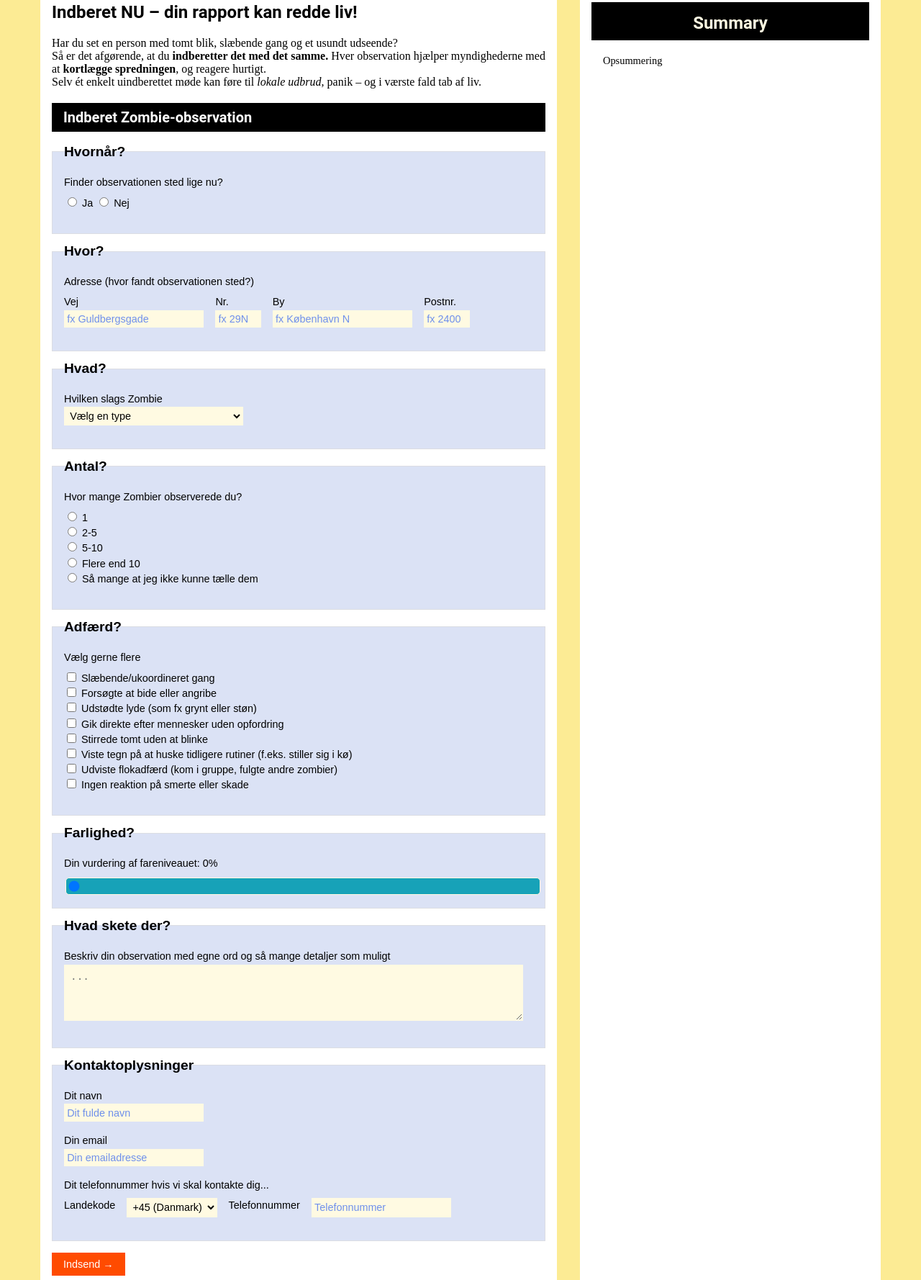
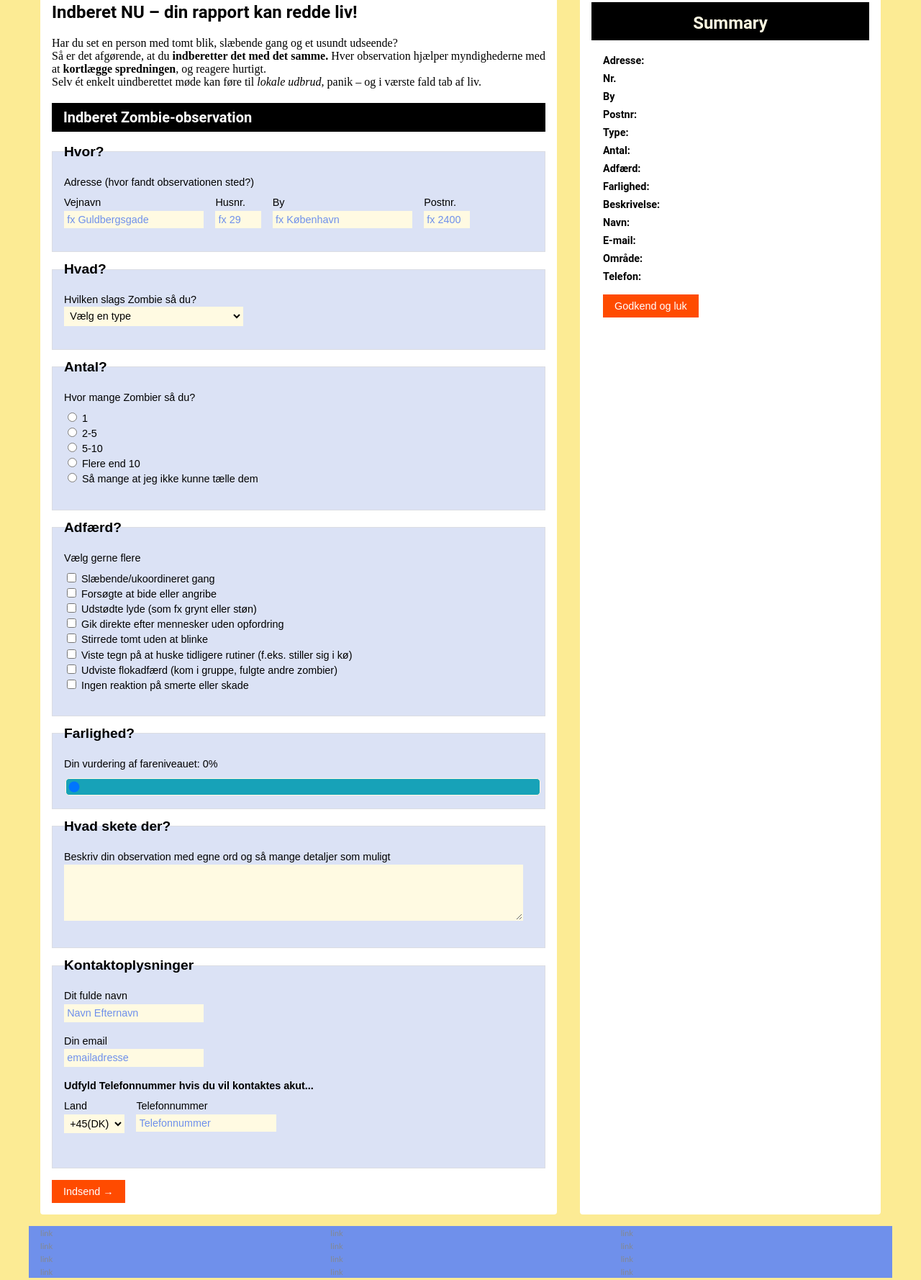
Before and after one commit to kemmKEA/zombie-angreb, a plain HTML site: page register.html in a window 1280 px wide. Shown: the part 160-1938 px from the top of the page at 72% size. Drawn offline with Linux system fonts and the light colour scheme.

Commit message:
Minor updateregister.html

```diff
--- a/register.html
+++ b/register.html
@@ -32,14 +32,15 @@
           <h2>Indberet NU – din rapport kan redde liv!</h2>
           <p>
             Har du set en person med tomt blik, slæbende gang og et usundt udseende?<br />
-            Så er det afgørende, at du <strong>indberetter det med det samme.</strong> Hver observation hjælper myndighederne med at <strong>kortlægge spredningen</strong>, og reagere hurtigt. <br />Selv ét enkelt uindberettet møde kan føre til <em>lokale udbrud</em>, panik – og i værste fald tab af liv.
+            Så er det afgørende, at du <strong>indberetter det med det samme.</strong> Hver observation hjælper myndighederne med at <strong>kortlægge spredningen</strong>, og reagere hurtigt. <br />Selv ét enkelt uindberettet møde kan føre til
+            <em>lokale udbrud</em>, panik – og i værste fald tab af liv.
           </p>
         </article>
         <h3>Indberet Zombie-observation</h3>
 
         <form id="webform">
           <!-- Hvornår -->
-          <fieldset id="when">
+          <!-- <fieldset id="when">
             <legend>Hvornår?</legend>
             <div class="form-group">
               <p>Finder observationen sted lige nu?</p>
@@ -48,7 +49,6 @@
               <input type="radio" id="today-no" name="is-it-today" value="no" required />
               <label for="today-no">Nej</label>
             </div>
-            <!-- Skjult datofelt -->
             <div id="date-field" class="form-group" style="display: none">
               <p>Udfyld venligst dato og klokkeslet for observationen</p>
               <label for="observation-date">Dato</label>
@@ -56,27 +56,27 @@
               <label for="observation-time">Tid</label>
               <input type="time" id="observation-time" name="observation-time" />
             </div>
-          </fieldset>
+          </fieldset> -->
           <!-- Hvor -->
           <fieldset id="where">
             <legend>Hvor?</legend>
             <p>Adresse (hvor fandt observationen sted?)</p>
             <div class="formcontainer">
               <div class="form-group">
-                <label class="blok" for="location-street">Vej</label>
+                <label class="blok" for="location-street">Vejnavn</label>
                 <input id="location-street" name="location-street" type="text" placeholder="fx Guldbergsgade" required />
               </div>
               <div class="form-group">
-                <label class="blok" for="location-number">Nr.</label>
-                <input id="location-number" name="location-number" type="text" placeholder="fx 29N" />
+                <label class="blok" for="location-number">Husnr.</label>
+                <input id="location-number" name="location-number" type="text" placeholder="fx 29" />
               </div>
               <div class="form-group">
                 <label class="blok" for="location_city">By</label>
-                <input id="location_city" name="location_city" type="text" placeholder="fx København N" />
+                <input id="location_city" name="location_city" type="text" placeholder="fx København" required />
               </div>
               <div class="form-group">
                 <label class="blok" for="location-zipcode">Postnr.</label>
-                <input id="location-zipcode" name="location-zipcode" type="text" minlength="4" maxlength="4" placeholder="fx 2400" />
+                <input id="location-zipcode" name="location-zipcode" type="text" pattern="\d{4}" placeholder="fx 2400" />
               </div>
             </div>
           </fieldset>
@@ -85,15 +85,15 @@
             <legend>Hvad?</legend>
             <div class="formcontainer">
               <div class="form-group">
-                <label for="zombie-type">Hvilken slags Zombie</label>
-                <select name="zombie-type" id="zombie-type" required>
+                <label for="zombie-type">Hvilken slags Zombie så du?</label>
+                <select name="zombie-type" id="zombie-type">
                   <option value="" disabled selected>Vælg en type</option>
-                  <option value="klassisk-romero-zombie">Klassisk Romero-Zombie</option>
-                  <option value="loebe-zombie">Løbe-Zombie (Rage Zombie)</option>
-                  <option value="intelligens-zombie">Intelligens-Zombie (Leder-Zombie)</option>
-                  <option value="influencer-zombie">Influencer-Zombie</option>
-                  <option value="mutations-zombie">Mutations-Zombie (Radioaktiv)</option>
-                  <option value="kendis-zombie">Kendis-Zombie</option>
+                  <option value="Klassisk-romero-zombie">Klassisk Romero-Zombie</option>
+                  <option value="Loebe-zombie">Løbe-Zombie (Rage Zombie)</option>
+                  <option value="Intelligens-zombie">Intelligens-Zombie (Leder-Zombie)</option>
+                  <option value="Influencer-zombie">Influencer-Zombie</option>
+                  <option value="Mutations-zombie">Mutations-Zombie (Radioaktiv)</option>
+                  <option value="Kendis-zombie">Kendis-Zombie</option>
                 </select>
               </div>
               <div id="zombie-info"></div>
@@ -104,7 +104,7 @@
             <legend>Antal?</legend>
             <div class="form-group">
               <!-- Section for selecting the number of zombies observed -->
-              <p>Hvor mange Zombier observerede du?</p>
+              <p>Hvor mange Zombier så du?</p>
               <div>
                 <input type="radio" id="zombie-count-1" name="zombie-count" value="1" required />
                 <label for="zombie-count-1">1</label>
@@ -114,15 +114,15 @@
                 <label for="zombie-count-2-5">2-5</label>
               </div>
               <div>
-                <input type="radio" id="zombie-count-many" name="zombie-count" value="many" required />
+                <input type="radio" id="zombie-count-5-10" name="zombie-count" value="5-10" required />
                 <label for="zombie-count-5-10">5-10</label>
               </div>
               <div>
-                <input type="radio" id="zombie-count-many" name="zombie-count" value="many" required />
+                <input type="radio" id="zombie-count-many" name="zombie-count" value="Flere end 10" required />
                 <label for="zombie-count-flere-end-ti">Flere end 10</label>
               </div>
               <div>
-                <input type="radio" id="zombie-count-uncountable" name="zombie-count" value="uncountable" required />
+                <input type="radio" id="zombie-count-uncountable" name="zombie-count" value="Så mange at jeg ikke kunne tælle dem" required />
                 <label for="zombie-count-uncountable">Så mange at jeg ikke kunne tælle dem</label>
               </div>
             </div>
@@ -133,35 +133,35 @@
             <p>Vælg gerne flere</p>
             <div class="form-group">
               <div>
-                <input type="checkbox" id="behavior1" name="behavior" value="ukoordineret-gang" />
+                <input type="checkbox" id="behavior1" name="behavior" value="Slæbende/ukoordineret gang" />
                 <label for="behavior1">Slæbende/ukoordineret gang</label>
               </div>
               <div>
-                <input type="checkbox" id="behavior2" name="behavior" value="bide-angribe" />
+                <input type="checkbox" id="behavior2" name="behavior" value="Forsøgte at bide eller angribe" />
                 <label for="behavior2">Forsøgte at bide eller angribe</label>
               </div>
               <div>
-                <input type="checkbox" id="behavior3" name="behavior" value="lyde-grynt-ston" />
+                <input type="checkbox" id="behavior3" name="behavior" value="Udstødte lyde (som fx grynt eller støn)" />
                 <label for="behavior3">Udstødte lyde (som fx grynt eller støn)</label>
               </div>
               <div>
-                <input type="checkbox" id="behavior5" name="behavior" value="direkte-mod-mennesker" />
+                <input type="checkbox" id="behavior5" name="behavior" value="Gik direkte efter mennesker uden opfordring" />
                 <label for="behavior5">Gik direkte efter mennesker uden opfordring</label>
               </div>
               <div>
-                <input type="checkbox" id="behavior6" name="behavior" value="stirrede-tomt" />
+                <input type="checkbox" id="behavior6" name="behavior" value="Stirrede tomt uden at blinke" />
                 <label for="behavior6">Stirrede tomt uden at blinke</label>
               </div>
               <div>
-                <input type="checkbox" id="behavior8" name="behavior" value="huske-rutiner" />
+                <input type="checkbox" id="behavior8" name="behavior" value="Viste tegn på at huske tidligere rutiner (f.eks. stiller sig i kø)" />
                 <label for="behavior8">Viste tegn på at huske tidligere rutiner (f.eks. stiller sig i kø)</label>
               </div>
               <div>
-                <input type="checkbox" id="behavior9" name="behavior" value="flokadfaerd" />
+                <input type="checkbox" id="behavior9" name="behavior" value="Udviste flokadfærd (kom i gruppe, fulgte andre zombier)" />
                 <label for="behavior9">Udviste flokadfærd (kom i gruppe, fulgte andre zombier)</label>
               </div>
               <div>
-                <input type="checkbox" id="behavior10" name="behavior" value="ingen-reaktion" />
+                <input type="checkbox" id="behavior10" name="behavior" value="Ingen reaktion på smerte eller skade<" />
                 <label for="behavior10">Ingen reaktion på smerte eller skade</label>
               </div>
             </div>
@@ -177,42 +177,76 @@
             <legend>Hvad skete der?</legend>
             <div class="form-group">
               <label class="blok" for="beskrivelse">Beskriv din observation med egne ord og så mange detaljer som muligt </label>
-              <textarea id="beskrivelse" name="beskrivelse" placeholder="..." required></textarea>
+              <textarea id="beskrivelse" name="beskrivelse"></textarea>
             </div>
           </fieldset>
           <!-- Kontakt -->
           <fieldset id="contact">
             <legend>Kontaktoplysninger</legend>
             <div class="form-group">
-              <label class="blok" for="name">Dit navn</label>
-              <input type="text" id="name" name="name" placeholder="Dit fulde navn" required />
+              <label class="blok" for="name">Dit fulde navn</label>
+              <input type="text" id="name" name="name" placeholder="Navn Efternavn" required />
             </div>
             <div class="form-group">
               <label class="blok" for="email">Din email </label>
-              <input type="email" id="email" name="email" placeholder="Din emailadresse" required />
+              <input type="email" id="email" name="email" placeholder="emailadresse" required />
             </div>
             <div class="form-group">
-              <p>Dit telefonnummer hvis vi skal kontakte dig...</p>
+              <p><strong>Udfyld Telefonnummer hvis du vil kontaktes akut...</strong></p>
               <div class="formcontainer">
-                <label for="area-code" class="blok">Landekode</label>
-                <select id="area-code" name="area-code" required>
-                  <option value="+45" selected>+45 (Danmark)</option>
-                  <option value="+46">+46 (Sverige)</option>
-                  <option value="+47">+47 (Norge)</option>
-                </select>
-                <label for="telefon" class="blok">Telefonnummer</label>
-                <input type="tel" id="telefon" name="telefon" placeholder="Telefonnummer" required />
+                <div class="form-group">
+                  <label for="area-code" class="blok">Land</label>
+                  <select id="area-code" name="area-code">
+                    <option value="+45" selected>+45(DK)</option>
+                    <option value="+46">+46(SE)</option>
+                    <option value="+47">+47(NO)</option>
+                  </select>
+                </div>
+                <div class="form-group">
+                  <label for="telefon" class="blok">Telefonnummer</label>
+                  <input type="tel" id="telefon" name="telefon" placeholder="Telefonnummer" />
+                </div>
               </div>
             </div>
           </fieldset>
           <!-- Submit button -->
-          <button type="submit" id="submit-button">Indsend &#8594;</button>
+          <button id="submit_btn" type="button">Indsend &#8594;</button>
         </form>
       </section>
       <section id="form-summary">
         <h2>Summary</h2>
-        <article>
-          <p class="placeholder">Opsummering</p>
+        <article id="sum">
+          <div>
+            <h3>Adresse:</h3>
+            <p id="sumStreet"></p>
+            <h3>Nr.</h3>
+            <p id="sumNumber"></p>
+            <h3>By</h3>
+            <p id="sumCity"></p>
+            <h3>Postnr:</h3>
+            <p id="sumZip"></p>
+            <h3>Type:</h3>
+            <p id="sumType"></p>
+            <h3>Antal:</h3>
+            <p id="sumAntal"></p>
+            <h3>Adfærd:</h3>
+            <p id="sumBehaviour"></p>
+            <h3>Farlighed:</h3>
+            <p id="sumDanger"></p>
+            <h3>Beskrivelse:</h3>
+            <p id="sumDescription"></p>
+            <h3>Navn:</h3>
+            <p id="sumNavn"></p>
+            <h3>E-mail:</h3>
+            <p id="sumEmail"></p>
+            <h3>Område:</h3>
+            <p id="sumArea"></p>
+            <h3>Telefon:</h3>
+            <p id="sumTelefon"></p>
+          </div>
+          <form action="">
+            <button id="reset_btn" type="button">Godkend og luk</button>
+          </form>
         </article>
       </section>
     </main>
```
